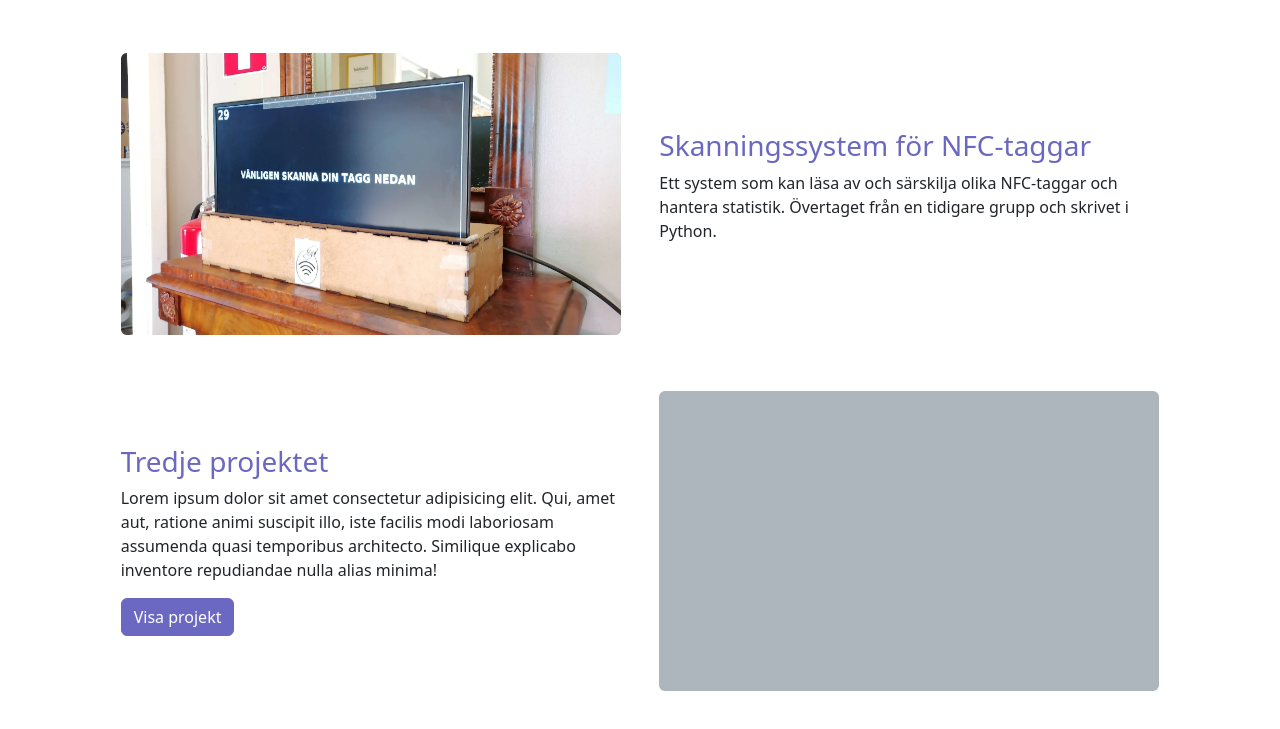
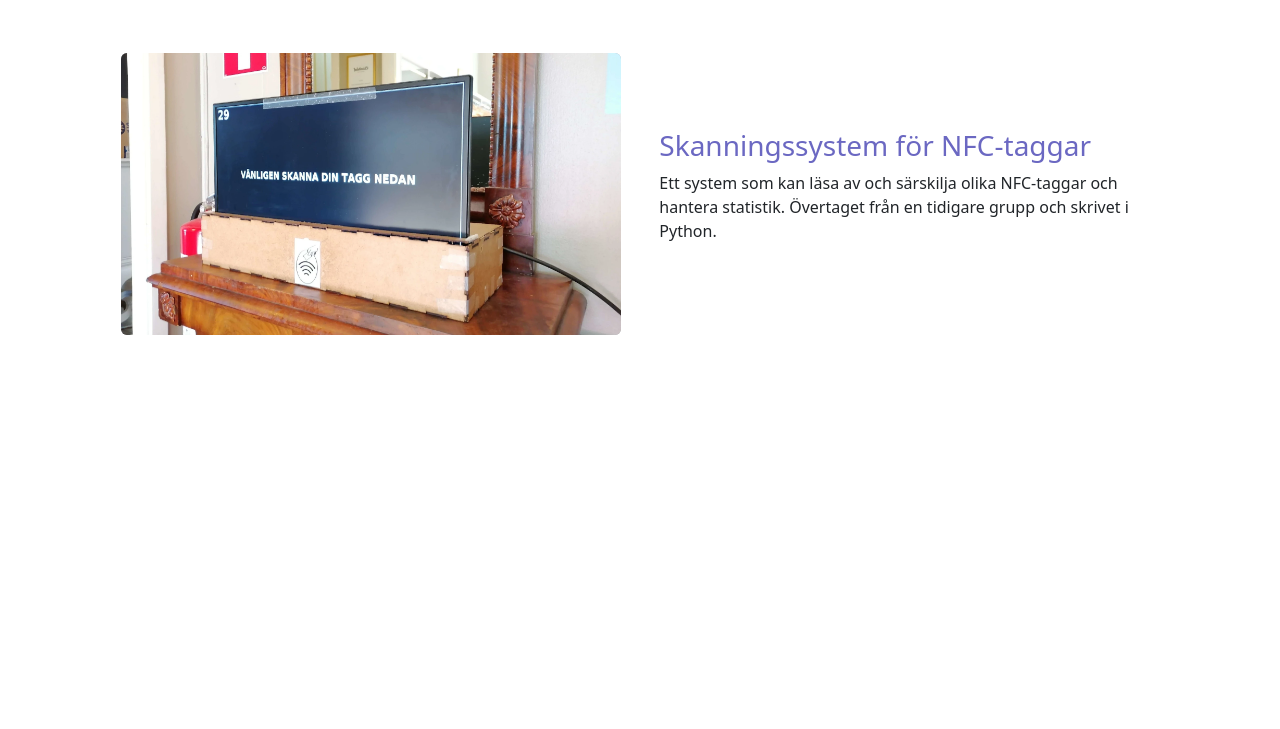
Before and after one commit to Andreas423/andreas423.github.io, a website: page index.html in a window 1280 px wide. Shown: the part 1532-2261 px from the top of the page. After the commit the page ends 1931 px from the top, so only its background shows below. Drawn offline with Linux system fonts and the light colour scheme.

Commit message:
Remove third project placeholder

```diff
--- a/index.html
+++ b/index.html
@@ -108,16 +108,6 @@
           alt="Skanningssystem för NFC-taggar">
       </div>
 
-      <div class="d-flex flex-row flex-wrap-reverse justify-content-evenly align-items-center py-3 row-gap-3">
-        <div class="project-details text-start">
-          <h3 class="h3 text-primary">Tredje projektet</h3>
-          <p>Lorem ipsum dolor sit amet consectetur adipisicing elit. Qui, amet aut, ratione animi suscipit illo, iste
-            facilis modi laboriosam assumenda quasi temporibus architecto. Similique explicabo inventore repudiandae
-            nulla alias minima!</p>
-          <button class="btn btn-primary">Visa projekt</button>
-        </div>
-        <div class="img rounded-2"></div>
-      </div>
     </div>
   </div>
 
```
